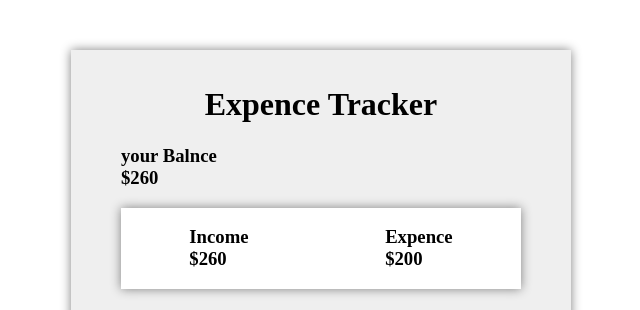
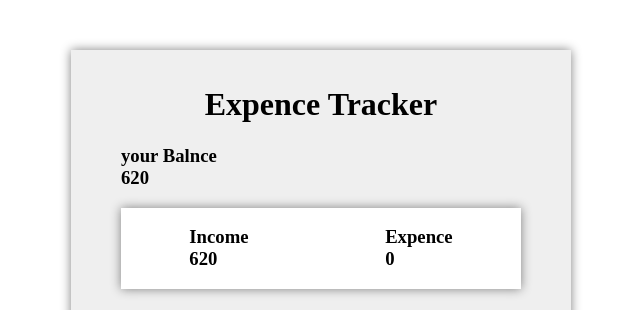
Before and after one commit to umairnisar5/expence-tracker-app-react, a React (Create React App) app: page / in a window 1280 px wide. Shown: the top 310 px of the page, without its empty margins (319-959 px from the left). Built offline with nearby package versions, Linux system fonts and the light colour scheme.

Commit message:
adding income and expense

```diff
--- a/src/Child.js
+++ b/src/Child.js
@@ -15,14 +15,31 @@ function Child() {
   })
  }
 
+ const getIncome =() =>{
+   let income = 0;
+   for (var i = 0 ; i < transactions.length; i++ ){
+     if( transactions[i].amount > 0)
+     income = income + transactions[i].amount
+   }
+return income;
+ }
+
+ const getExpense =() =>{
+   let expense = 0;
+   for (var i = 0; i< transactions.length; i++) {
+     if (transactions[i].amount < 0 )
+     expense += transactions[i].amount
+   }
+   return expense;
+ }
   return (
     <div className="container">
       <h1 className="text_cenetr">Expence Tracker</h1>
-      <h3>your Balnce <br /> $260</h3>
+      <h3>your Balnce <br /> {getIncome()  + getExpense()} </h3>
 
       <div className="expence_container">
-        <h3>Income <br /> $260</h3>
-        <h3>Expence <br /> $200</h3>
+        <h3>Income <br /> {getIncome()}</h3>
+        <h3>Expence <br /> {getExpense()} </h3>
       </div>
       <h3>History</h3>
       <hr />
--- a/src/transContext.js
+++ b/src/transContext.js
@@ -3,8 +3,8 @@ import TransactionReducer from './transReducer';
 
 const initialTransactions = [
     { amount: 500, desc: "cash" },
-    { amount: -200, desc: "book" },
-    { amount: -400, desc: "camera" }
+    { amount: 20, desc: "book" },
+    { amount: 100, desc: "camera" }
 
 ]
 
```
